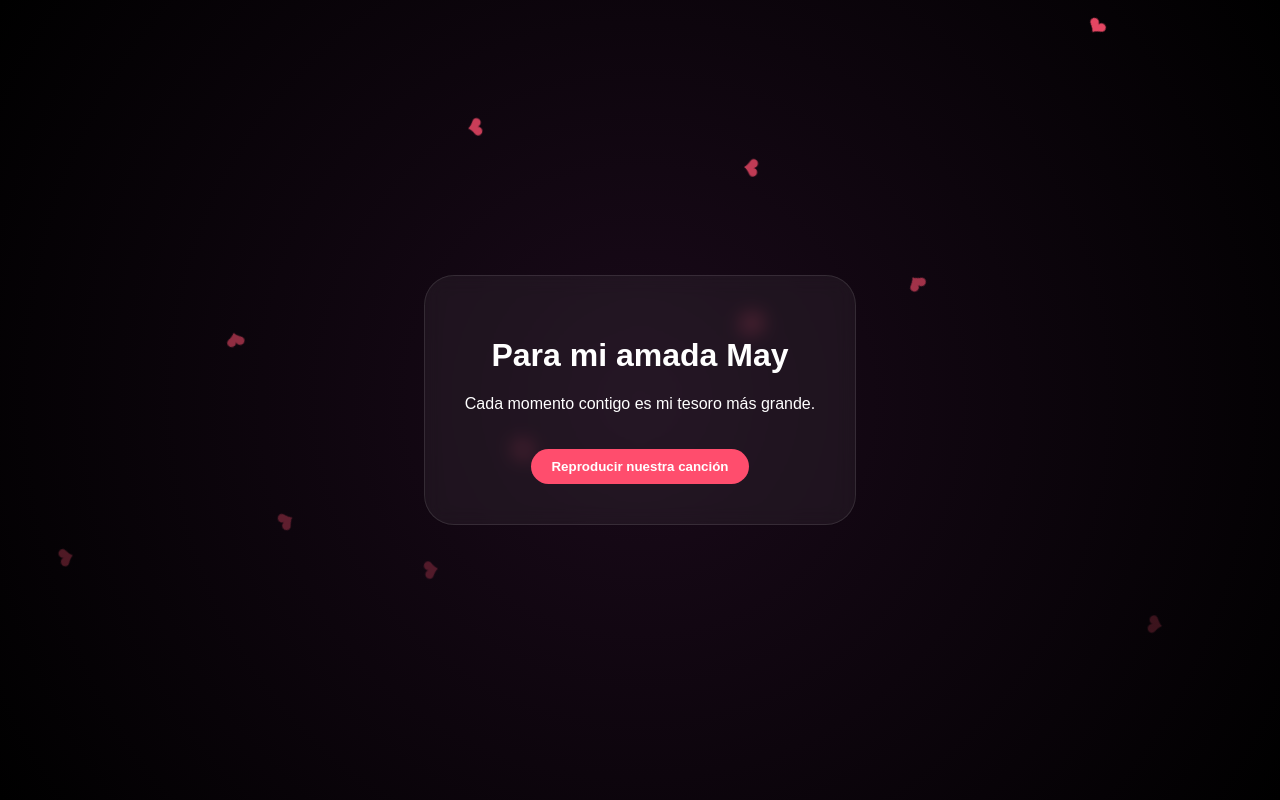
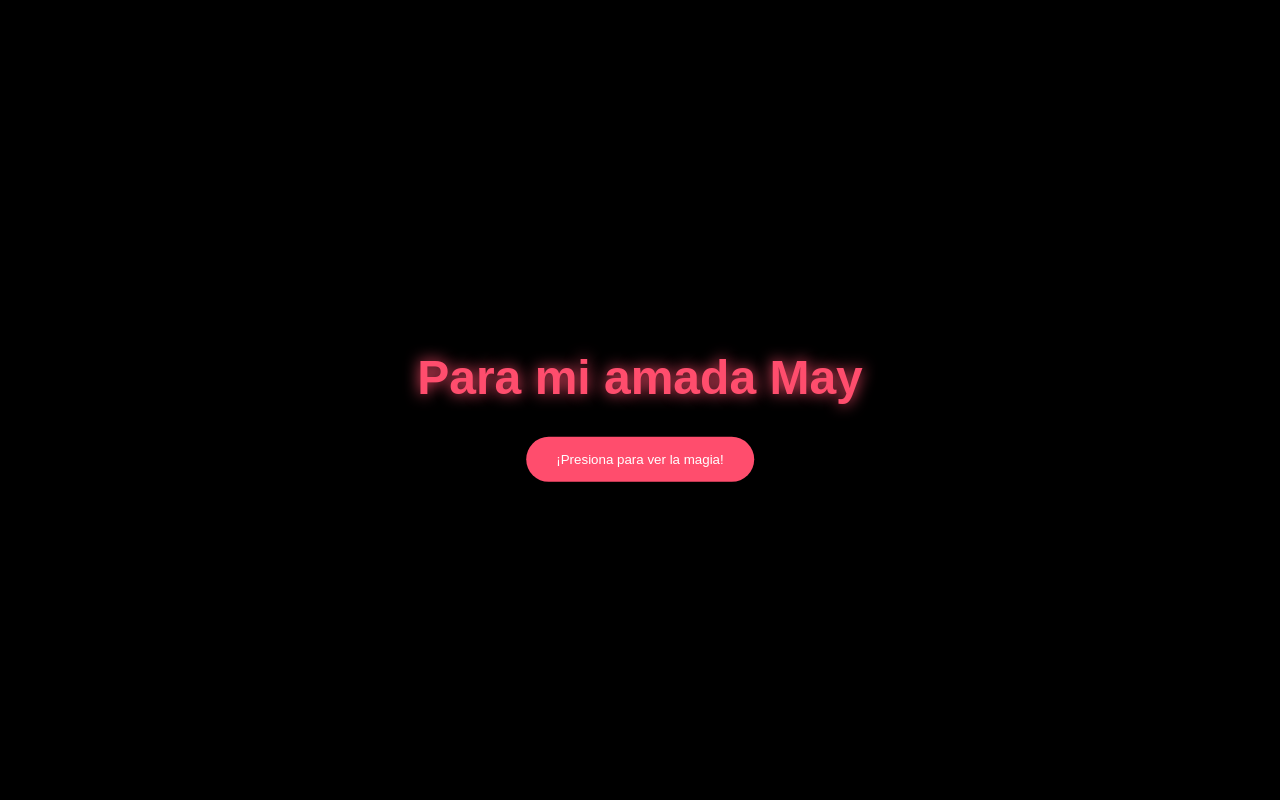
Before and after one commit to honeymoon80/Gift-love, a plain HTML site: page index.html in a window 1280 px wide. Drawn offline with Linux system fonts and the light colour scheme.

Commit message:
Revamp index.html for interactive particle effect

```diff
--- a/index.html
+++ b/index.html
@@ -2,41 +2,69 @@
 <html lang="es">
 <head>
     <meta charset="UTF-8">
+    <title>Para mi amada May</title>
     <style>
-        body { margin: 0; background: radial-gradient(circle, #1a0a1a, #000000); color: #fff; font-family: sans-serif; overflow: hidden; display: flex; justify-content: center; align-items: center; height: 100vh; }
-        .contenedor { z-index: 10; text-align: center; padding: 40px; background: rgba(255, 255, 255, 0.05); backdrop-filter: blur(10px); border: 1px solid rgba(255, 255, 255, 0.1); border-radius: 30px; }
-        #play-btn { cursor: pointer; background: #ff4d6d; border: none; padding: 10px 20px; border-radius: 20px; color: white; font-weight: bold; margin-top: 20px; }
-        .corazon { position: absolute; top: -10%; color: #ff4d6d; font-size: 24px; animation: caer 6s linear infinite; }
-        @keyframes caer { 0% { transform: translateY(0) rotate(0deg); opacity: 1; } 100% { transform: translateY(110vh) rotate(360deg); opacity: 0; } }
+        body { margin: 0; background: #000; color: #fff; font-family: sans-serif; overflow: hidden; cursor: crosshair; }
+        #canvas { position: absolute; top: 0; left: 0; z-index: 1; }
+        .ui { position: absolute; top: 50%; left: 50%; transform: translate(-50%, -50%); z-index: 2; text-align: center; pointer-events: none; }
+        h1 { font-size: 3rem; color: #ff4d6d; text-shadow: 0 0 15px #ff4d6d; pointer-events: auto; }
+        button { padding: 15px 30px; background: #ff4d6d; border: none; color: white; border-radius: 25px; cursor: pointer; pointer-events: auto; }
     </style>
 </head>
 <body>
-    <div class="contenedor">
+    <canvas id="canvas"></canvas>
+    <div class="ui">
         <h1>Para mi amada May</h1>
-        <p>Cada momento contigo es mi tesoro más grande.</p>
-        <button id="play-btn" onclick="playMusic()">Reproducir nuestra canción</button>
-        <audio id="bg-music" loop>
-            <source src="assets/musica.mp3" type="audio/mpeg">
-        </audio>
+        <button id="play-btn" onclick="iniciar()">¡Presiona para ver la magia!</button>
     </div>
+    <audio id="audio" loop><source src="assets/musica.mp3" type="audio/mpeg"></audio>
 
     <script>
-        function playMusic() {
-            var audio = document.getElementById("bg-music");
-            audio.play();
-            document.getElementById("play-btn").style.display = "none";
+        const canvas = document.getElementById('canvas');
+        const ctx = canvas.getContext('2d');
+        canvas.width = window.innerWidth; canvas.height = window.innerHeight;
+        let particles = [];
+
+        class Particle {
+            constructor(x, y, color, type = 'heart') {
+                this.x = x; this.y = y; this.size = Math.random() * 5 + 2;
+                this.speedX = Math.random() * 4 - 2; this.speedY = Math.random() * 4 - 2;
+                this.color = color; this.type = type; this.text = ['Amor', 'May', 'Te amo', 'Vida'][Math.floor(Math.random()*4)];
+            }
+            update() { this.x += this.speedX; this.y += this.speedY; this.size *= 0.95; }
+            draw() {
+                ctx.fillStyle = this.color;
+                if(this.type === 'emoji') { ctx.font = '20px Arial'; ctx.fillText('✨', this.x, this.y); }
+                else if(this.type === 'text') { ctx.font = '15px Arial'; ctx.fillText(this.text, this.x, this.y); }
+                else { ctx.beginPath(); ctx.arc(this.x, this.y, this.size, 0, Math.PI*2); ctx.fill(); }
+            }
         }
 
-        function crearCorazon() {
-            const c = document.createElement('div');
-            c.innerHTML = '❤';
-            c.className = 'corazon';
-            c.style.left = Math.random() * 100 + 'vw';
-            c.style.animationDuration = Math.random() * 3 + 4 + 's';
-            document.body.appendChild(c);
-            setTimeout(() => c.remove(), 7000);
+        function crearGalaxia() {
+            for(let i=0; i<100; i++) {
+                let angle = Math.random() * Math.PI * 2;
+                let r = Math.random() * 100;
+                particles.push(new Particle(canvas.width/2 + Math.cos(angle)*r, canvas.height/2 + Math.sin(angle)*r, '#ff4d6d'));
+            }
         }
-        setInterval(crearCorazon, 400);
+
+        window.addEventListener('click', (e) => {
+            for(let i=0; i<10; i++) particles.push(new Particle(e.clientX, e.clientY, '#fff', 'emoji'));
+            for(let i=0; i<5; i++) particles.push(new Particle(e.clientX, e.clientY, '#ff4d6d', 'text'));
+        });
+
+        function iniciar() {
+            document.getElementById('audio').play();
+            document.getElementById('play-btn').style.display = 'none';
+            setInterval(crearGalaxia, 2000);
+            animate();
+        }
+
+        function animate() {
+            ctx.fillStyle = 'rgba(0,0,0,0.1)'; ctx.fillRect(0,0, canvas.width, canvas.height);
+            particles.forEach((p, i) => { p.update(); p.draw(); if(p.size < 0.5) particles.splice(i, 1); });
+            requestAnimationFrame(animate);
+        }
     </script>
 </body>
 </html>
```
